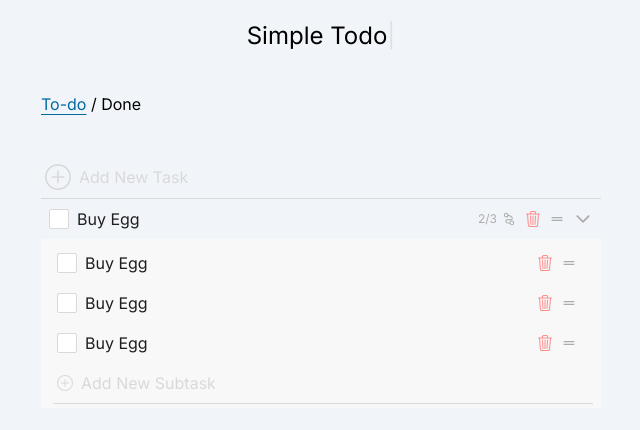
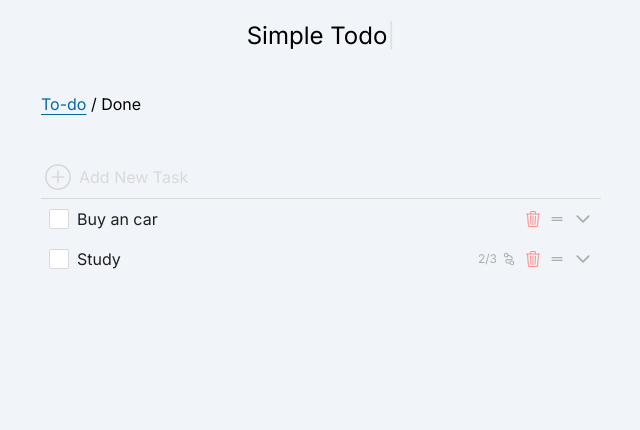
Before and after one commit to JuniorVinicius/simple-todo, a Next.js app: page /todo in a window 1280 px wide. Shown: the top 430 px of the page, without its empty margins (319-959 px from the left). Built offline with nearby package versions, Linux system fonts and the light colour scheme.

Commit message:
feat: add drag element

```diff
--- a/package.json
+++ b/package.json
@@ -9,13 +9,16 @@
     "lint": "next lint"
   },
   "dependencies": {
+    "@hello-pangea/dnd": "^16.3.0",
     "@types/node": "20.4.7",
     "@types/react": "18.2.18",
+    "@types/react-beautiful-dnd": "^13.1.4",
     "@types/react-dom": "18.2.7",
     "eslint": "8.46.0",
     "eslint-config-next": "13.4.12",
     "next": "13.4.12",
     "react": "18.2.0",
+    "react-beautiful-dnd": "^13.1.1",
     "react-dom": "18.2.0",
     "react-icons": "^4.10.1",
     "typescript": "5.1.6"
--- a/src/app/todo/page.tsx
+++ b/src/app/todo/page.tsx
@@ -1,11 +1,89 @@
 "use client";
 import InputAdd from "@/components/Inputs/InputAdd";
 import SwitchPage from "@/components/SwitchPage";
-import { useState } from "react";
+import React, { useEffect, useState } from "react";
 import TaskCard from "@/components/TaskCard";
+import dynamic from "next/dynamic";
+
+const DragDropContext = dynamic(
+  () =>
+    import("react-beautiful-dnd").then((mod) => {
+      return mod.DragDropContext;
+    }),
+  { ssr: false }
+);
+const Droppable = dynamic(
+  () =>
+    import("react-beautiful-dnd").then((mod) => {
+      return mod.Droppable;
+    }),
+  { ssr: false }
+);
+const Draggable = dynamic(
+  () =>
+    import("react-beautiful-dnd").then((mod) => {
+      return mod.Draggable;
+    }),
+  { ssr: false }
+);
+
+const MOCK = [
+  {
+    id: 1,
+    taskName: "Buy an car",
+    done: false,
+  },
+  {
+    id: 2,
+    taskName: "Study",
+    done: false,
+    subtask: [
+      {
+        id: 2.1,
+        taskName: "Math",
+        done: false,
+      },
+      {
+        id: 2.2,
+        taskName: "English",
+        done: false,
+      },
+    ],
+  },
+];
+
+type ListItem = {
+  id: string | number;
+  taskName: string;
+  done: boolean;
+};
+
+interface ListProps extends ListItem {
+  subtask?: ListItem[];
+}
 
 export default function Todo() {
   const [isEditing, setIsEditing] = useState(false);
+  const [isDraggingDisabled, setIsDragingDisabled] = useState(true);
+  console.log("🚀 ~ file: page.tsx:68 ~ isDraggingDisabled:", isDraggingDisabled)
+  const [list, setList] = useState<ListProps[]>(MOCK);
+
+  const handleDrop = (droppedItem: any) => {
+    if (!droppedItem.destination) return;
+    var updatedList = [...list];
+    const [reorderedItem] = updatedList.splice(droppedItem.source.index, 1);
+    updatedList.splice(droppedItem.destination.index, 0, reorderedItem);
+    setList(updatedList);
+  };
+
+  const handleDropSubTask = (droppedItem: any, list?: ListItem[]) => {
+    if (!droppedItem.destination) return;
+    var updatedList = [...(list || [])];
+    const [reorderedItem] = updatedList.splice(droppedItem.source.index, 1);
+    updatedList.splice(droppedItem.destination.index, 0, reorderedItem);
+    setList(updatedList);
+  };
+
   return (
     <div className="w-screen min-h-screen bg-slate-100 pt-5 flex flex-col items-center">
       <h1 className="text-2xl text-center align-baseline">
@@ -17,20 +95,98 @@ export default function Todo() {
           <SwitchPage />
         </div>
         <InputAdd />
-
-        <div className="w-full">
-          <div className="w-full">
-            <TaskCard collapse hasChild />
-            <div className="w-full bg-light px-2 py-1">
-              <TaskCard />
-              <TaskCard />
-              <TaskCard />
-              <div className="w-full pl-1">
-                <InputAdd iconSize={16} title="Add New Subtask" placeholder="Subtask name"/>
+        <DragDropContext onDragEnd={handleDrop}>
+          <Droppable droppableId="listContainer">
+            {(provided) => (
+              <div
+                ref={provided.innerRef}
+                {...provided.droppableProps}
+                className="listContainer w-full"
+              >
+                {list?.map((item, index) => {
+                  return (
+                    <Draggable
+                      isDragDisabled={isDraggingDisabled}
+                      key={item.id.toString()}
+                      draggableId={item.id.toString()}
+                      index={index}
+                    >
+                      {(drProvided) => (
+                        <div
+                          className="item-container w-full"
+                          key={item?.id}
+                          ref={drProvided.innerRef}
+                          {...drProvided.draggableProps}
+                          {...drProvided.dragHandleProps}
+                        >
+                          <TaskCard
+                            id={item?.id}
+                            collapse
+                            onDrag={() => setIsDragingDisabled(false)}
+                            onDrop={() => setIsDragingDisabled(true)}
+                            hasChild={!!item?.subtask?.length}
+                            taskName={item?.taskName}
+                          />
+                          {/* <DragDropContext
+                              onDragEnd={(droppedItem) =>
+                                handleDropSubTask(droppedItem, item?.subtask)
+                              }
+                            >
+                              <Droppable droppableId="child-container">
+                                {(childProvided) => (
+                                  <div
+                                    className="child-container w-full bg-light px-2 py-1"
+                                    {...childProvided.droppableProps}
+                                    ref={provided.innerRef}
+                                  >
+                                    {item?.subtask?.map((subItem, subIndex) => {
+                                      return (
+                                        <Draggable
+                                          key={item?.id}
+                                          draggableId={item?.id?.toString()}
+                                          index={index}
+                                        >
+                                          {(DraggableChildProvided) => (
+                                            <div
+                                              className="cild-item-container"
+                                              ref={
+                                                DraggableChildProvided.innerRef
+                                              }
+                                              {...provided.dragHandleProps}
+                                              {...provided.draggableProps}
+                                            >
+                                              <TaskCard
+                                                isChild
+                                                taskName={subItem?.taskName}
+                                                id={subItem?.id}
+                                              />
+                                            </div>
+                                          )}
+                                        </Draggable>
+                                      );
+                                    })}
+                                    {childProvided.placeholder}
+                                    <div className="w-full pl-1">
+                                      <InputAdd
+                                        iconSize={16}
+                                        title="Add New Subtask"
+                                        placeholder="Subtask name"
+                                      />
+                                    </div>
+                                  </div>
+                                )}
+                              </Droppable>
+                            </DragDropContext> */}
+                        </div>
+                      )}
+                    </Draggable>
+                  );
+                })}
+                {provided.placeholder}
               </div>
-            </div>
-          </div>
-        </div>
+            )}
+          </Droppable>
+        </DragDropContext>
       </div>
     </div>
   );
--- a/src/components/TaskCard/index.tsx
+++ b/src/components/TaskCard/index.tsx
@@ -8,18 +8,24 @@ import { IoIosArrowDown, IoIosArrowUp } from "react-icons/io";
 
 type TaskCardProps = {
   hasChild?: boolean;
+  isChild?: boolean;
   collapse?: boolean;
   taskName?: string;
-  id?: string;
+  id: string | number;
   onCollapse?: () => void;
+  onDrag?: () => void;
+  onDrop?: () => void;
 };
 
 export default function TaskCard({
   collapse = false,
   hasChild = false,
+  isChild = false,
   taskName,
   id,
   onCollapse,
+  onDrag,
+  onDrop
 }: TaskCardProps) {
   const [isEditing, setIsEditing] = useState(false);
   const [collapsed, setIsCollapsed] = useState(false);
@@ -29,19 +35,19 @@ export default function TaskCard({
   };
   return (
     <div
-      className={`w-full flex items-center p-2 hover:bg-hover-gray ${
-        collapsed ? "bg-hover-gray" : ""
-      }`}
+      className={`w-full flex items-center p-2 ${
+        !isChild ? "bg-slate-100" : ""
+      } hover:bg-hover-gray ${collapsed ? "bg-hover-gray" : ""}`}
     >
-      <CheckBox />
+      <CheckBox id={id?.toString()} />
       <div className="w-full m-0 ml-2 flex items-center justify-between">
         <div className="w-full">
           {!isEditing && (
             <p
-              className="w-fit text-main-dark"
+              className="w-fit text-main-dark z-50 relative"
               onClick={() => setIsEditing(true)}
             >
-              Buy Egg
+              {taskName}
             </p>
           )}
           {isEditing && (
@@ -49,7 +55,7 @@ export default function TaskCard({
               type="text"
               onBlur={() => setIsEditing(false)}
               className="w-full outline-0 bg-transparent"
-              defaultValue="Buy Egg"
+              defaultValue={taskName}
             />
           )}
         </div>
@@ -61,11 +67,13 @@ export default function TaskCard({
             </div>
           )}
           <BsTrash3 size={16} color="#FF8B8B" className="mx-2 cursor-pointer" />
+          <div onMouseEnter={onDrag} onMouseMove={onDrag} onMouseLeave={onDrop}>
           <MdDragHandle
             size={16}
             color="#ADADAD"
             className="mr-2 cursor-grab"
           />
+          </div>
           {collapse && !collapsed && (
             <IoIosArrowDown
               size={20}
```
Also changed, not shown: 1 other file (tests, documents, lock files or other folders).
